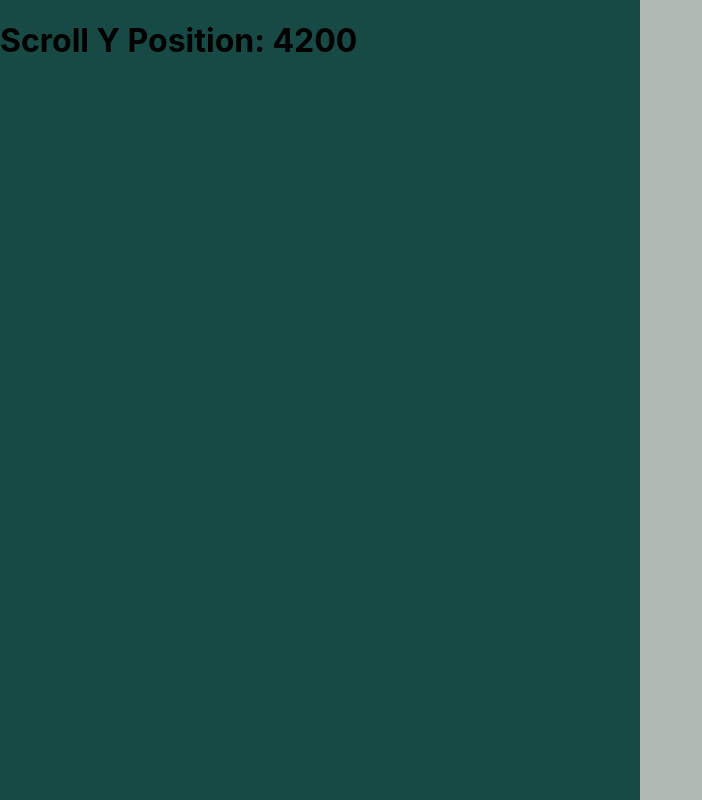
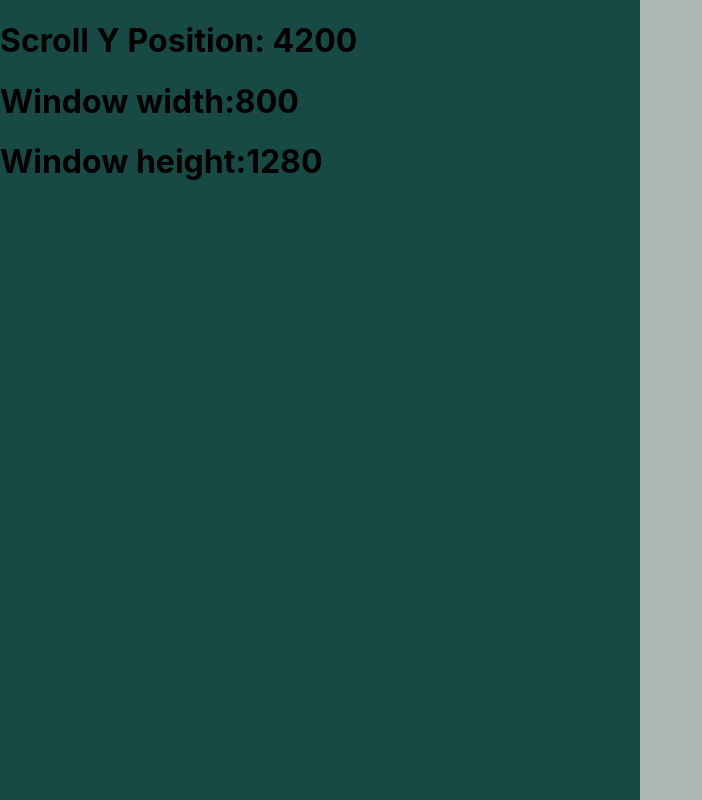
Before and after one commit to lalawuhan/LearningLog, a React (Create React App) app in the folder Notebook/Reactjs/learning-hooks/: page / in a window 1280 px wide. Shown: the top 800 px of the page, without its empty margins (0-702 px from the left). Built offline with nearby package versions, Linux system fonts and the light colour scheme.

Commit message:
add useWindowDimension hook

```diff
--- a/Notebook/Reactjs/learning-hooks/src/App.js
+++ b/Notebook/Reactjs/learning-hooks/src/App.js
@@ -1,7 +1,12 @@
 import React, { useState, useEffect } from "react";
 import useScroll from "./useScroll";
+import useWindowDimensions from "./useWindowDimensions";
+
 function App() {
+  console.log("window dimensions", useWindowDimensions());
   const scrollPos = useScroll();
+  const widowDimensions = useWindowDimensions();
+  console.log("app.js wd", widowDimensions);
   const box1 = {
     position: "fixed",
     top: 0,
@@ -20,6 +25,12 @@ function App() {
       <div style={{ height: 5000 }}>
         <div style={{ height: scrollPos, ...box1 }}>
           <h1> Scroll Y Position: {scrollPos}</h1>
+          {widowDimensions.map((x) => (
+            <>
+              <h1>Window width:{x.width}</h1>
+              <h1>Window height:{x.height}</h1>
+            </>
+          ))}
         </div>
         <div style={{ height: scrollPos, ...box2 }}></div>
       </div>
--- /dev/null
+++ b/Notebook/Reactjs/learning-hooks/src/useWindowDimensions.js
@@ -0,0 +1,36 @@
+import React, { useState, useEffect } from "react";
+
+const useWindowDimensions = () => {
+  const [innerWidth, setInnerWidth] = useState(window.innerHeight);
+  const [innerHeight, setInnerHeight] = useState(window.innerWidth);
+
+  const calcWindowSize = () => {
+    const height = window.innerHeight;
+    const width = window.innerWidth;
+    setInnerWidth(width);
+    setInnerHeight(height);
+  };
+  function debounce(callback, wait) {
+    let timeout;
+    return (...args) => {
+      const context = this;
+      clearTimeout(timeout);
+      timeout = setTimeout(() => callback.apply(context, args), wait);
+    };
+  }
+
+  useEffect(() => {
+    window.addEventListener(
+      "resize",
+      debounce(() => {
+        calcWindowSize();
+      }, 500)
+    );
+    return () => {
+      window.removeEventListener("resize", calcWindowSize);
+    };
+  }, []);
+  return [{ height: innerHeight, width: innerWidth }];
+};
+
+export default useWindowDimensions;
```
